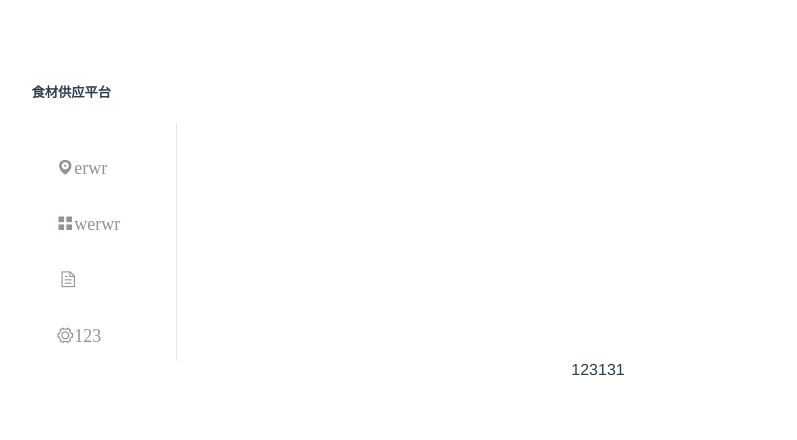
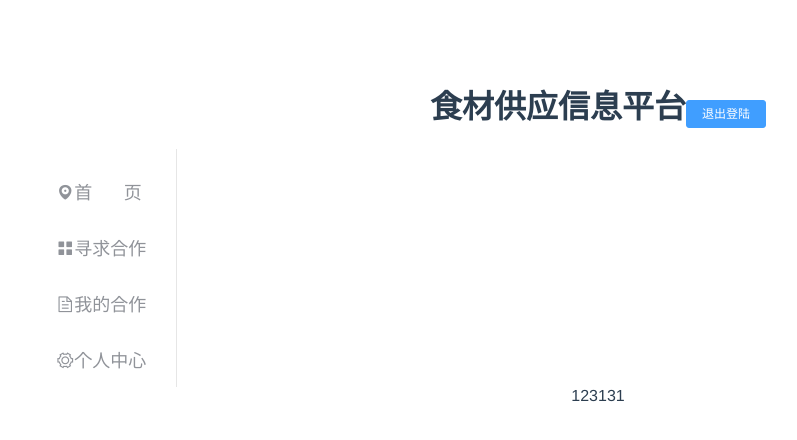
Before and after one commit to VinceLint/Food-Cooperation-View, a Vue app: page /#/food/user in a window 1280 px wide. Shown: the top 440 px of the page, without its empty margins (42-839 px from the left). Built offline with nearby package versions, Linux system fonts and the light colour scheme.

Commit message:
顶部导航栏

```diff
--- a/src/components/Menu.vue
+++ b/src/components/Menu.vue
@@ -1,37 +1,10 @@
 <template>
   <div>
-  <!--<div>-->
-  <!--<div></div>-->
-  <!--<div>-->
-  <!--<router-link to="/">首页</router-link>-->
-  <!--</div>-->
-  <!--</div>-->
-  <!--<div>-->
-  <!--<div></div>-->
-  <!--<div>-->
-  <!--<router-link to="/message">寻求合作</router-link>-->
-  <!--</div>-->
-  <!--</div>-->
-  <!--<div>-->
-  <!--<div></div>-->
-  <!--<div>-->
-  <!--<router-link to="/cooperation">我的合作</router-link>-->
-  <!--</div>-->
-  <!--</div>-->
-  <!--<div>-->
-  <!--<div></div>-->
-  <!--<div>-->
-  <!--<router-link to="/userInfo">个人中心</router-link>-->
-  <!--</div>-->
-  <!--</div>-->
-  <!--<el-row class="tac">-->
+    <div class="header">
+      <h1 class="title">食材供应信息平台</h1>
+      <el-button size="mini" type="primary" @click="logout">退出登陆</el-button>
+    </div>
   <el-col :span="4">
-    <h5>食材供应平台</h5>
-
-    <!--default-active="2"-->
-    <!--@open="handleOpen"-->
-    <!--@close="handleClose"-->
-
     <el-menu
       :default-active="$route.path"
       class="el-menu-vertical-demo"
@@ -41,23 +14,16 @@
     >
         <el-menu-item-group>
           <el-menu-item key="1" index="message">
-            <i class="el-icon-location">erwr</i>
-            <!--<span><router-link to="/">首&nbsp&nbsp&nbsp&nbsp&nbsp&nbsp&nbsp页</router-link></span>-->
+            <i class="el-icon-location">首&nbsp&nbsp&nbsp&nbsp&nbsp&nbsp&nbsp页</i>
           </el-menu-item>
           <el-menu-item key="2" index="message">
-            <i class="el-icon-menu">werwr</i>
-            <!--<span><router-link to="/message">寻求合作</router-link></span>-->
+            <i class="el-icon-menu">寻求合作</i>
           </el-menu-item>
           <el-menu-item key="3" index="cooperation">
-            <i class="el-icon-document"></i>
-            <!--<span><router-link to="/cooperation">我的合作</router-link></span>-->
+            <i class="el-icon-document">我的合作</i>
           </el-menu-item>
           <el-menu-item key="4" index="user">
-            <!--<template slot="title">-->
-            <i class="el-icon-setting">123</i>
-            <!--</template>-->
-
-            <!--<span><router-link to="/food/userInfo">个人中心</router-link></span>-->
+            <i class="el-icon-setting">个人中心</i>
           </el-menu-item>
         </el-menu-item-group>
 
@@ -76,6 +42,9 @@
       return {}
     },
     methods: {
+      logout(){
+
+      },
       handleOpen (key, keyPath) {
         console.log(key, keyPath)
       },
@@ -90,5 +59,11 @@
 </script>
 
 <style scoped>
-
+  .header{
+    flex:3
+  }
+  .title{
+    display: inline-block;
+    margin-left: auto;
+  }
 </style>
```
